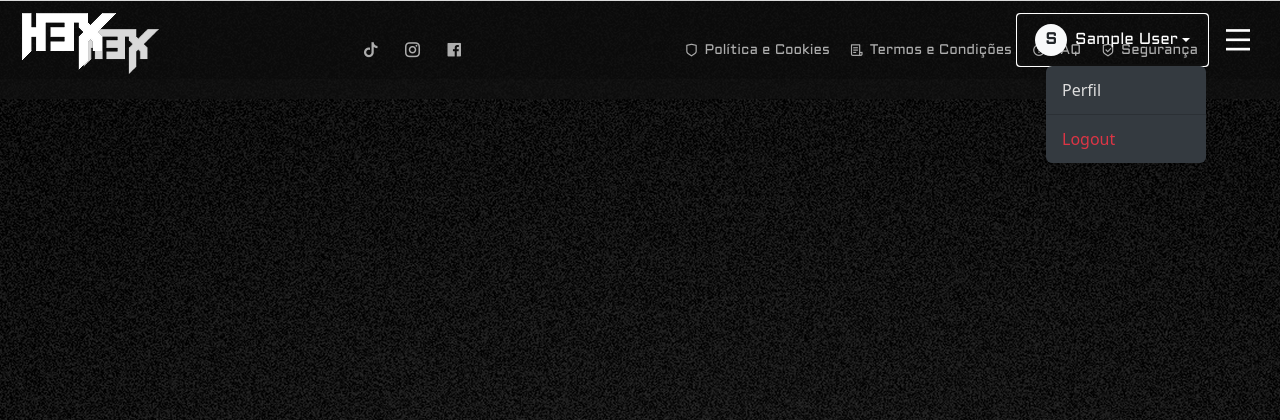
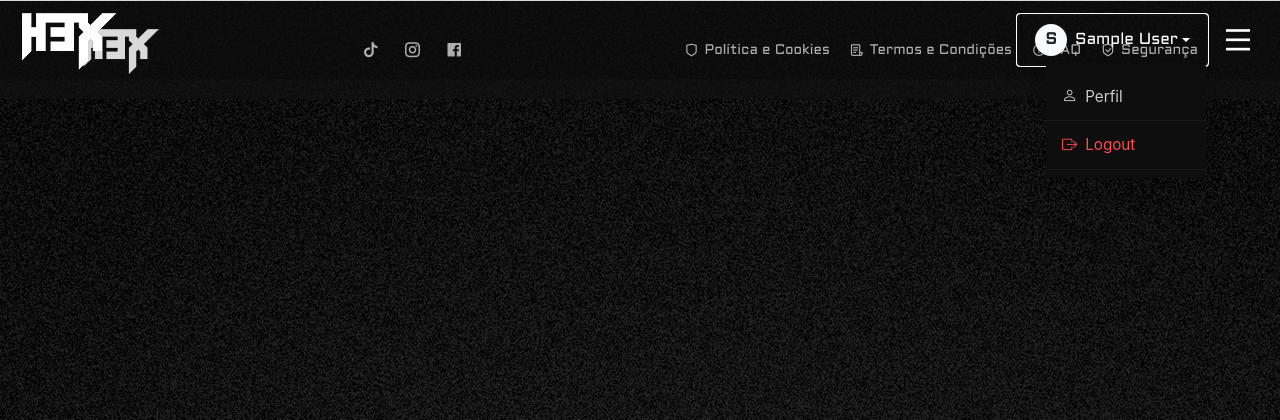
Before and after one commit to DanielcSerra/H3X, a PHP site: page /index.php in a window 1280 px wide, after a click that opens the changed part. Shown: the top 420 px of the page. Run offline with PHP 8.4, Linux system fonts and the light colour scheme; the visitor is signed in with stand-in values (Sample User, id 1); some libraries are stand-ins or nearby versions.

Commit message:
Daniel Serra

```diff
--- a/H3X/css/utils.css
+++ b/H3X/css/utils.css
@@ -52,19 +52,44 @@ body.menu-open {
   margin-right: 20px;
 }
 
-.dropdown-menu-dark {
-  background-color: #1f1f1f;
-  color: #fff;
+.custom-dropdown {
+  background-color: #0e0e0e !important;
+  border: 1px solid #2a2a2a;
+  border-radius: 0 !important;
+  padding: 0;
+  min-width: 200px;
+  font-family: 'Inter', sans-serif;
 }
 
-.dropdown-menu-dark .dropdown-item {
-  color: #ddd;
+.custom-dropdown .dropdown-item {
+  color: #ccc;
+  background-color: transparent;
+  padding: 12px 16px;
+  border-bottom: 1px solid #1a1a1a;
+  font-size: 0.95rem;
+  transition: background-color 0.2s ease, color 0.2s ease;
+  border-radius: 0 !important;
 }
 
-.dropdown-menu-dark .dropdown-item:hover {
-  background-color: #333;
-  color: #fff;
+.custom-dropdown .dropdown-item:hover {
+  background-color: #ff0099;
+  color: #ffffff;
 }
+
+.custom-dropdown .dropdown-divider {
+  margin: 0;
+  border-color: #0e0e0e;
+}
+
+.logout-item {
+  color: #ff4d4d !important;
+}
+
+.logout-item:hover {
+  background-color: #800040 !important;
+  color: #fff !important;
+}
+
 
 .menu-toggle {
   font-size: 32px;
--- a/H3X/require/head.php
+++ b/H3X/require/head.php
@@ -5,3 +5,4 @@
 <link rel="icon" href="img/favicon.ico" type="image/x-icon">
 <link href="https://cdn.jsdelivr.net/npm/bootstrap@5.3.3/dist/css/bootstrap.min.css" rel="stylesheet">
 <link href="https://cdn.jsdelivr.net/npm/remixicon@4.5.0/fonts/remixicon.css" rel="stylesheet">
+<link href="https://cdn.jsdelivr.net/npm/bootstrap-icons@1.10.5/font/bootstrap-icons.css" rel="stylesheet">
--- a/H3X/require/navbar.php
+++ b/H3X/require/navbar.php
@@ -25,14 +25,15 @@ $fileName = basename($_SERVER["SCRIPT_NAME"]);
           ?>
           <?= htmlspecialchars($_SESSION['nome']) ?>
         </a>
-        <ul class="dropdown-menu dropdown-menu-end dropdown-menu-dark shadow-sm border-0">
-          <li><a class="dropdown-item" href="profile.php">Perfil</a></li>
-          <?php if (in_array($_SESSION['tipo'], ['a', 'f'])): ?>
-            <li><a class="dropdown-item" href="admin/admin_dashboard.php">Dashboard</a></li>
-          <?php endif; ?>
-          <li><hr class="dropdown-divider"></li>
-          <li><a class="dropdown-item text-danger" href="admin/logout.php">Logout</a></li>
-        </ul>
+<ul class="dropdown-menu custom-dropdown dropdown-menu-end shadow border-0">
+  <li><a class="dropdown-item" href="profile.php"><i class="bi bi-person me-2"></i>Perfil</a></li>
+  <?php if (in_array($_SESSION['tipo'], ['a', 'f'])): ?>
+    <li><a class="dropdown-item" href="admin/admin_dashboard.php"><i class="bi bi-speedometer2 me-2"></i>Dashboard</a></li>
+  <?php endif; ?>
+  <li><hr class="dropdown-divider"></li>
+  <li><a class="dropdown-item logout-item" href="admin/logout.php"><i class="bi bi-box-arrow-right me-2"></i>Logout</a></li>
+</ul>
+
       </div>
     <?php endif; ?>
 
```
